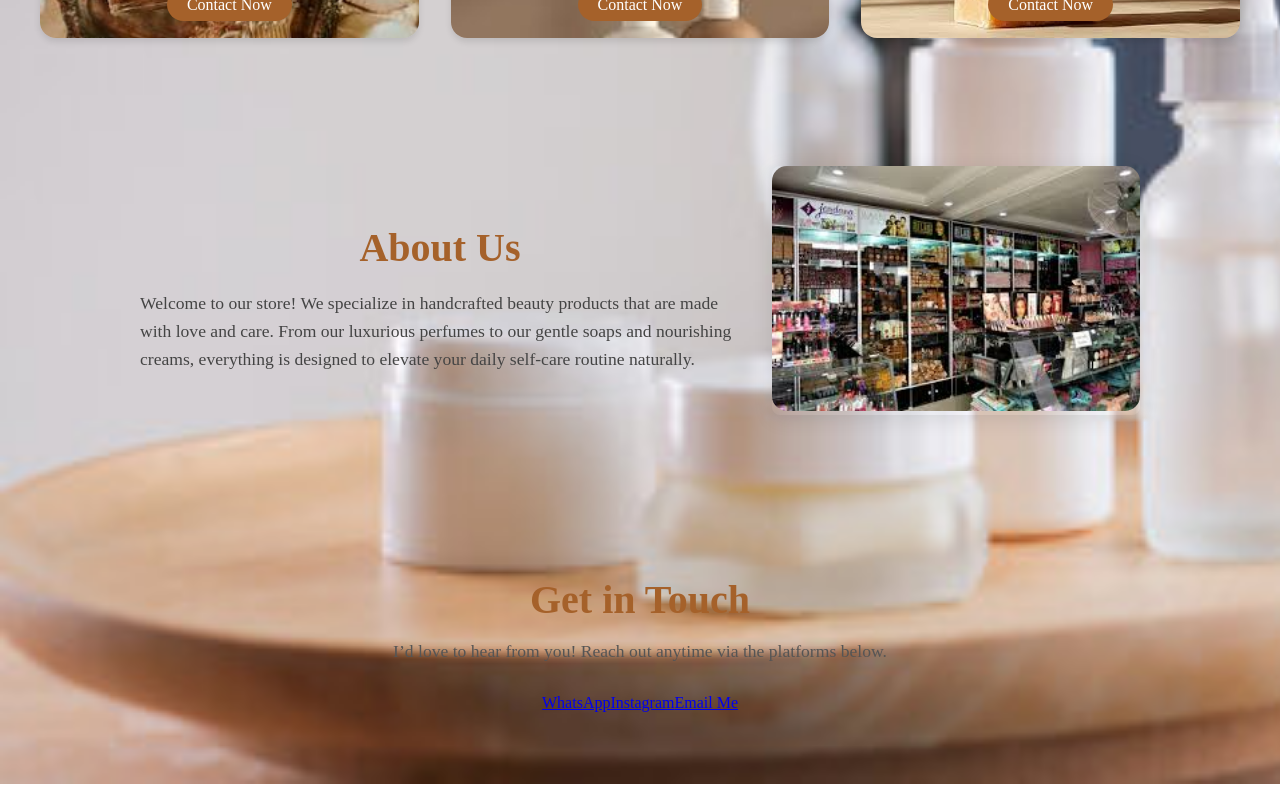
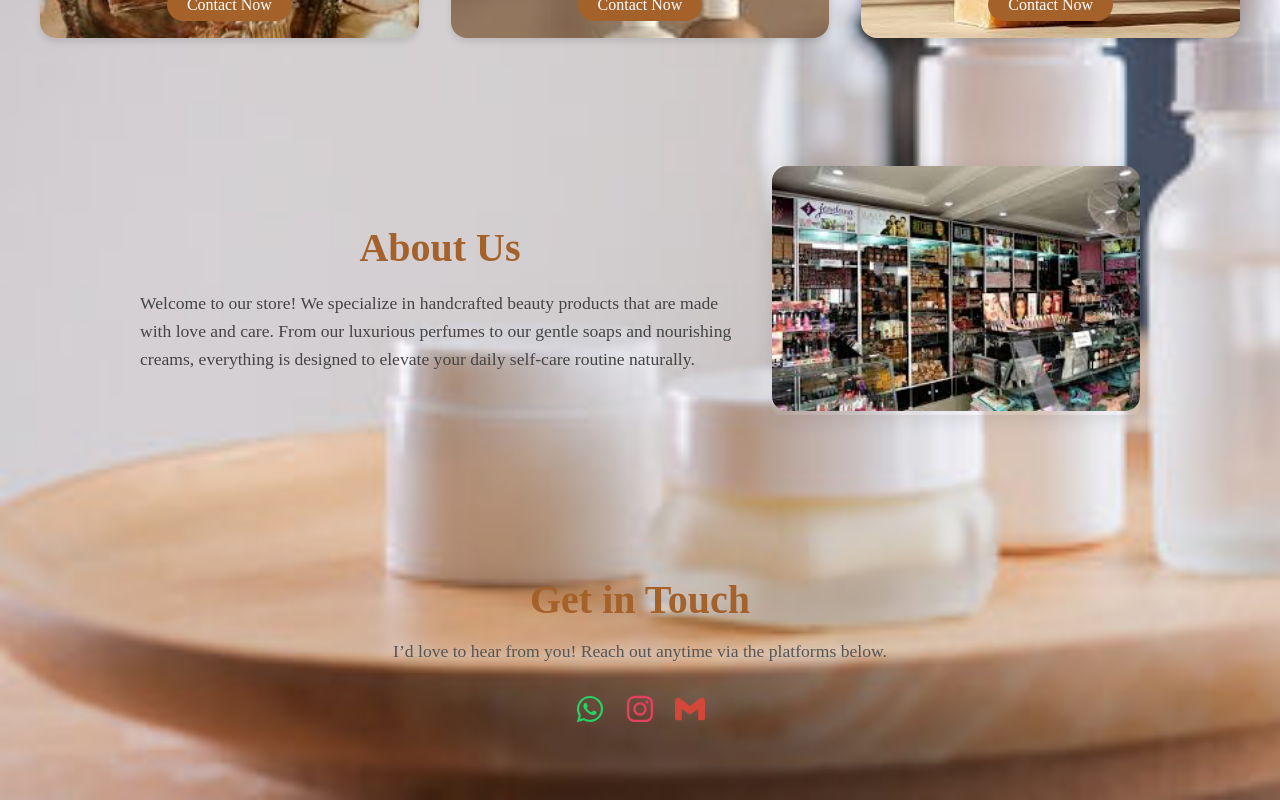
Before and after one commit to KlavitoOfTech/Labentine-cosmetics, a React (Create React App) app: page / in a window 1280 px wide. Shown: the part 854-1654 px from the top of the page. Built offline with nearby package versions, Linux system fonts and the light colour scheme.

Commit message:
added the icons to the contact section

```diff
--- a/src/components/Hero.js
+++ b/src/components/Hero.js
@@ -2,8 +2,11 @@ import React from "react";
 import MainImage from "../images/skincare-pic-1.jpg";
 import SecondaryImage from "../images/skincare-pic-2.jpg";
 import { products } from './data.js'; // Import products from data.js
-import About from '../images/about-us-img.jpg'
-import Logo from "../images/labentine-logo.png"
+import About from '../images/about-us-img.jpg';
+import Logo from "../images/labentine-logo.png";
+import { FaWhatsapp, FaInstagram } from 'react-icons/fa';
+import { SiGmail } from 'react-icons/si';
+
 
 export default function Hero() {
   return (
@@ -82,31 +85,15 @@ export default function Hero() {
           <p className="contact-subtext">
             I’d love to hear from you! Reach out anytime via the platforms below.
           </p>
-
-          <div className="contact-links">
-            <a
-              href="https://wa.me/1234567890"
-              className="contact-link whatsapp"
-              target="_blank"
-              rel="noopener noreferrer"
-            >
-              WhatsApp
+          <div className="contact-icons">
+            <a href="https://wa.me/2348110862695" target="_blank" rel="noopener noreferrer">
+              <FaWhatsapp size={30} color="#25D366" />
             </a>
-
-            <a
-              href="https://instagram.com/yourhandle"
-              className="contact-link instagram"
-              target="_blank"
-              rel="noopener noreferrer"
-            >
-              Instagram
+            <a href="https://instagram.com/yourProfile" target="_blank" rel="noopener noreferrer">
+              <FaInstagram size={30} color="#E4405F" />
             </a>
-
-            <a
-              href="mailto:youremail@example.com"
-              className="contact-link email"
-            >
-              Email Me
+            <a href="mailto:yourEmail@gmail.com">
+              <SiGmail size={30} color="#D44638" />
             </a>
           </div>
         </div>
```
